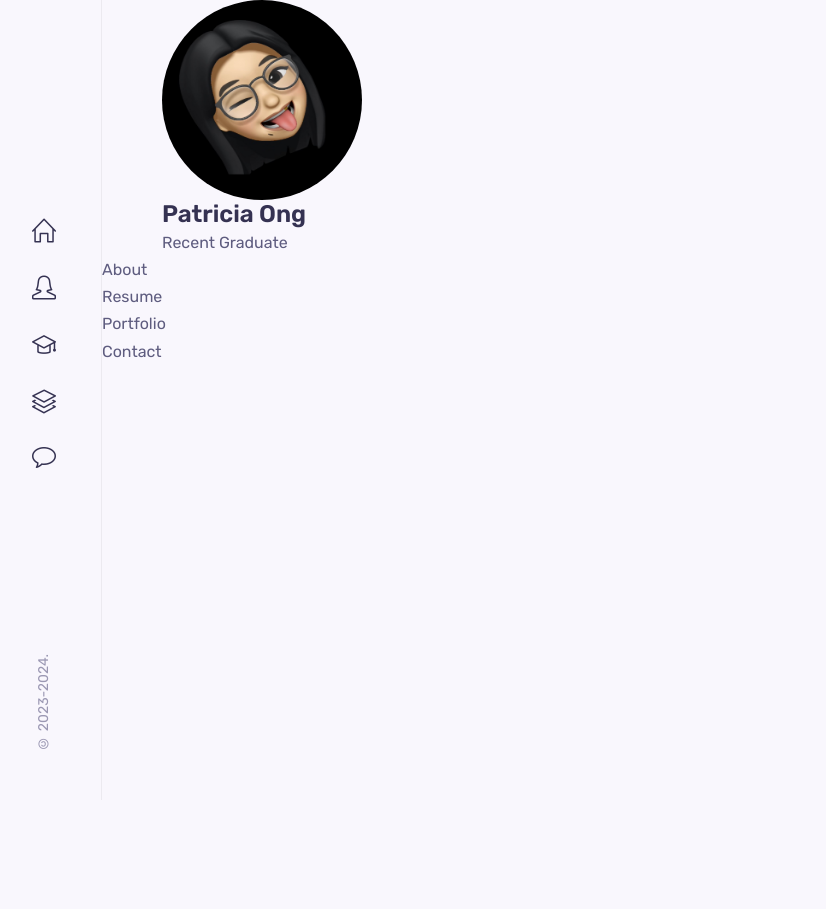
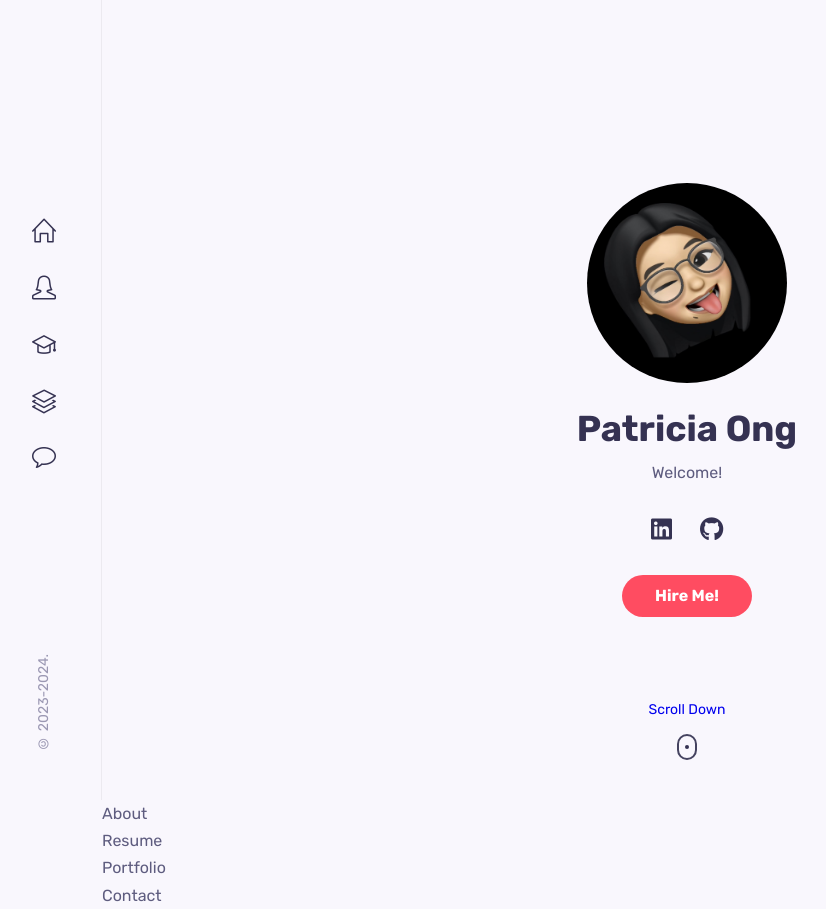
Before and after one commit to patriciaong977/patriciaong, a React (Create React App) app: page / in a window 1280 px wide. Shown: the whole page, without its empty margins (8-834 px from the left). Before the commit the page ends 800 px from the top, so only its background shows below. Built offline with nearby package versions, Linux system fonts and the light colour scheme.

Commit message:
Home Component

```diff
--- /dev/null
+++ b/src/components/home/HeaderSocials.jsx
@@ -0,0 +1,21 @@
+import React from 'react'
+
+const HeaderSocials = () => {
+  return (
+    <div className="home__socials">
+
+      {/* LinkedIn */}
+      <a href="https://www.linkedin.com/in/patriciaong977" className="home__social-link" target="_blank">
+        <i class="fa-brands fa-linkedin"></i>
+      </a>
+
+      {/* Github */}
+      <a href="https://www.github.com/patriciaong977" className="home__social-link" target="_blank">
+        <i class="fa-brands fa-github"></i>
+      </a>
+
+    </div>
+  )
+}
+
+export default HeaderSocials
--- a/src/components/home/Home.jsx
+++ b/src/components/home/Home.jsx
@@ -2,15 +2,27 @@ import React from 'react';
 import "./home.css";
 
 import Me from "../../assets/isha.jpg";
+import HeaderSocials from './HeaderSocials';
+import ScrollDown from './ScrollDown';
+
 
 const Home = () => {
   return (
     <section className="home container" id="home">
       <div className="intro">
+
         <img src={Me} alt="" className="home___img" style={{borderRadius: '50%'}}/>
         <h1 className="home__name">Patricia Ong</h1>
-        <span className="home__education">Recent Graduate</span>
+        <span className="home__education">Welcome!</span>
+
+        <HeaderSocials />
+
+        <a href="#contact" className="btn">Hire Me!</a>
+
+        <ScrollDown />
+
       </div>
+
     </section>
   )
 }
--- /dev/null
+++ b/src/components/home/ScrollDown.jsx
@@ -0,0 +1,18 @@
+import React from 'react'
+
+const ScrollDown = () => {
+  return (
+    <div className="scroll__down">
+
+      <a href="#aboutt" className="mouse__wrapper">
+        <span className="home__scroll-name">Scroll Down</span>
+        <span className="mouse">
+          <span className="wheel"></span>
+        </span>
+      </a>
+
+    </div>
+  )
+}
+
+export default ScrollDown
--- a/src/components/home/home.css
+++ b/src/components/home/home.css
@@ -0,0 +1,94 @@
+.home{
+  position: relative;
+  min-height: 100vh;
+  display: flex;
+  align-items: center;
+  justify-content: center;
+}
+
+.intro {
+  max-width: 540px;
+  /* background-color: antiquewhite; */
+  text-align: center;
+}
+
+.home__img {
+  margin-bottom: 1.5rem
+}
+
+.home__name {
+  margin-top: 1.5rem;
+  font-size: var(--h1-font-size);
+  font-weight: var(--font-bold);
+  margin-bottom: 0.5rem;
+}
+
+.home__socials{
+  display: flex;
+  column-gap: 1.75rem;
+  justify-content: center;
+  margin: 1.5rem 0;
+}
+
+.home__social-link {
+  color: var(--title-color);
+  font-size: 1.5rem;
+  transition: .3s;
+}
+
+.home__social-link:hover {
+  color: hsl(43, 100%, 68%);
+}
+
+.scroll__down {
+  position: absolute;
+  bottom: 2.5rem;
+  left: 0;
+  width: 100%;
+}
+
+.home__scroll-name {
+  font-size: var(--small-font-size);
+}
+
+.mouse {
+  border: 2px solid #454360;
+  display: block;
+  height: 1.6rem;
+  width: 1.25rem;
+  margin: auto;
+  margin-top: .75rem;
+  border-radius: 1rem;
+  position: relative;
+}
+
+/* Mouse Animation */
+@keyframes ani-mouse {
+  0% {
+    top: 29%;
+  }
+
+  15% {
+    top: 50%;
+  }
+
+  50% {
+    top: 50%;
+  }
+
+  100% {
+    top: 29%;
+  }
+}
+
+.wheel {
+  background-color: var(--title-color);
+  border-radius: 100%;
+  width: 0.25rem;
+  height: 0.25rem;
+  position: absolute;
+  top: 0.5rem;
+  left: 50%;
+  transform: translateX(-50%);
+  animation: ani-mouse 2s linear infinite;
+}
--- a/src/components/sidebar/sidebar.css
+++ b/src/components/sidebar/sidebar.css
@@ -23,6 +23,11 @@
   font-size: 1.5rem;
   color: var(--title-color);
   font-weight: var(--font-bold);
+  transition: .3s;
+}
+
+.nav__link:hover {
+  color: hsl(43, 100%, 68%);
 }
 
 .copyright {
--- a/src/index.css
+++ b/src/index.css
@@ -138,8 +138,9 @@ img {
   top: -0.875rem;
 }
 
+/* == Button == */
 .btn {
-  padding: 0.75 rem 2rem;
+  padding: 0.75rem 2rem;
   line-height: 1;
   border-radius: 1.875rem;
   box-shadow: 0 0 1px rgb(0 0 0 / 0%);
```
